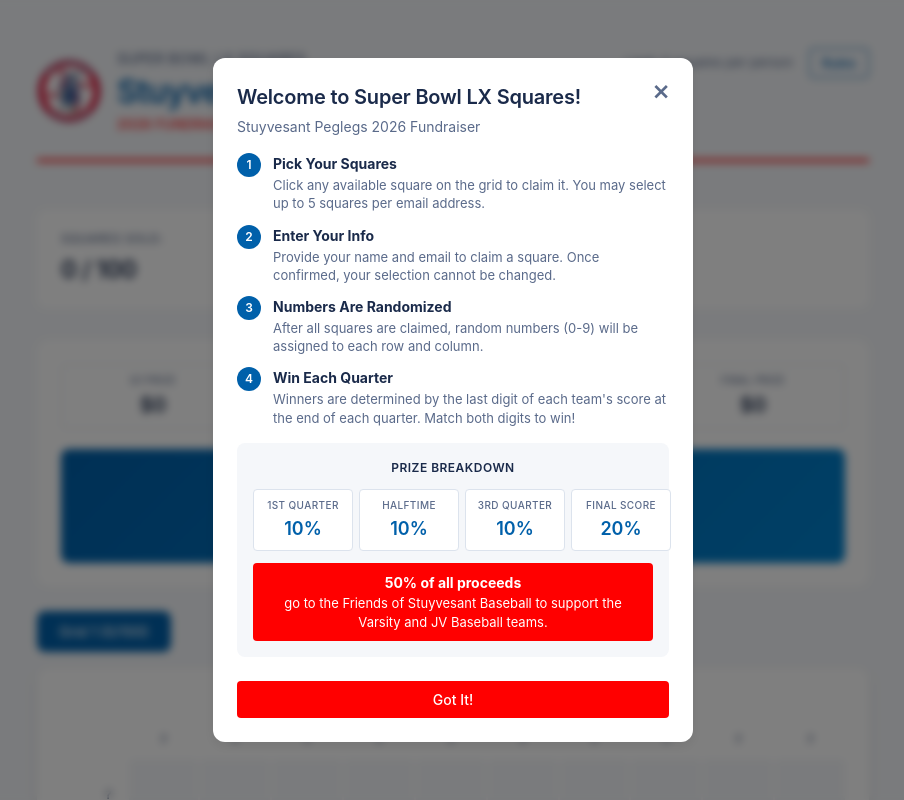
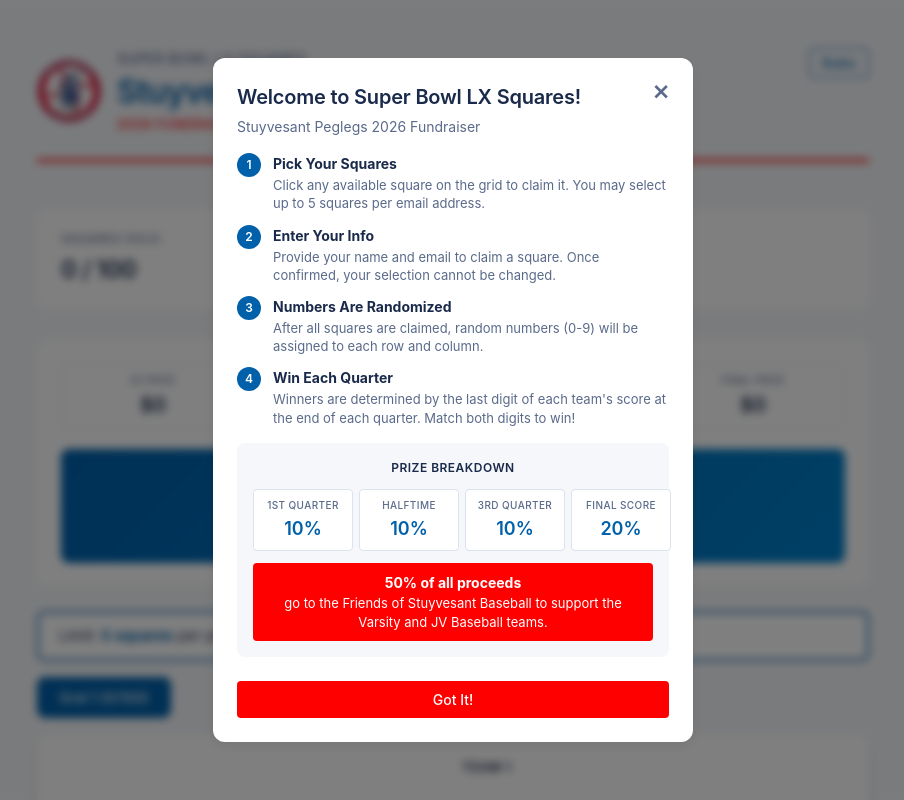
Before and after one commit to stevemarchese/superbowl-squares, a Flask app: page / in a window 1280 px wide. Shown: the whole page, without its empty margins (187-1091 px from the left). Run offline with Flask 3, Linux system fonts and the light colour scheme; data comes from the database, SQL or seed files in the repository.

Commit message:
Move squares limit near grid and make it admin-configurable

```diff
--- a/app.py
+++ b/app.py
@@ -72,6 +72,7 @@ def init_db():
             team1_name TEXT DEFAULT 'Team 1',
             team2_name TEXT DEFAULT 'Team 2',
             price_per_square REAL DEFAULT 10.00,
+            squares_limit INTEGER DEFAULT 5,
             prize_q1 REAL DEFAULT 10.0,
             prize_q2 REAL DEFAULT 10.0,
             prize_q3 REAL DEFAULT 10.0,
@@ -115,6 +116,12 @@ def init_db():
             cursor.execute(f'ALTER TABLE game_config ADD COLUMN {col} REAL DEFAULT {default}')
         except sqlite3.OperationalError:
             pass
+
+    # Migration: Add squares_limit column if not exists
+    try:
+        cursor.execute('ALTER TABLE game_config ADD COLUMN squares_limit INTEGER DEFAULT 5')
+    except sqlite3.OperationalError:
+        pass
 
     # Create default grid if none exists
     cursor.execute('SELECT COUNT(*) FROM grids')
@@ -330,7 +337,7 @@ def get_grid():
         'squares': squares,
         'config': config,
         'grid_id': grid_id,
-        'squares_limit': SQUARES_PER_EMAIL_LIMIT
+        'squares_limit': config.get('squares_limit', 5)
     })
 
 # Claim a square - no login required
@@ -364,12 +371,17 @@ def claim_square():
         conn.close()
         return jsonify({'error': 'This square is already taken'}), 400
 
+    # Get squares limit from config
+    cursor.execute('SELECT squares_limit FROM game_config WHERE id = 1')
+    limit_row = cursor.fetchone()
+    squares_limit = limit_row['squares_limit'] if limit_row and limit_row['squares_limit'] else 5
+
     # Check email's square limit (across ALL grids)
     cursor.execute('SELECT COUNT(*) FROM squares WHERE owner_email = ?', (email,))
     email_square_count = cursor.fetchone()[0]
-    if email_square_count >= SQUARES_PER_EMAIL_LIMIT:
+    if email_square_count >= squares_limit:
         conn.close()
-        return jsonify({'error': f'This email has already claimed {SQUARES_PER_EMAIL_LIMIT} squares (the maximum allowed)'}), 400
+        return jsonify({'error': f'This email has already claimed {squares_limit} squares (the maximum allowed)'}), 400
 
     # Claim the square
     cursor.execute('''
@@ -453,6 +465,8 @@ def update_config():
         cursor.execute('UPDATE game_config SET team2_name = ? WHERE id = 1', (data['team2_name'],))
     if 'price_per_square' in data:
         cursor.execute('UPDATE game_config SET price_per_square = ? WHERE id = 1', (data['price_per_square'],))
+    if 'squares_limit' in data:
+        cursor.execute('UPDATE game_config SET squares_limit = ? WHERE id = 1', (data['squares_limit'],))
 
     # Prize percentages
     for field in ['prize_q1', 'prize_q2', 'prize_q3', 'prize_q4']:
--- a/static/app.js
+++ b/static/app.js
@@ -117,6 +117,8 @@ async function loadGrid() {
         squaresLimit = data.squares_limit || 5;
 
         document.getElementById('squaresLimit').textContent = squaresLimit;
+        const limitInput = document.getElementById('squaresLimitInput');
+        if (limitInput) limitInput.value = squaresLimit;
 
         renderGrid();
         renderNumbers();
@@ -503,6 +505,33 @@ async function savePrizePercentages() {
     }
 }
 
+async function saveSquaresLimit() {
+    const input = document.getElementById('squaresLimitInput');
+    const limit = parseInt(input.value) || 5;
+
+    if (limit < 1 || limit > 100) {
+        alert('Limit must be between 1 and 100');
+        return;
+    }
+
+    try {
+        const response = await fetch('/api/config', {
+            method: 'POST',
+            headers: { 'Content-Type': 'application/json' },
+            body: JSON.stringify({ squares_limit: limit })
+        });
+        const result = await response.json();
+        if (result.error) {
+            alert(result.error);
+        } else {
+            squaresLimit = limit;
+            document.getElementById('squaresLimit').textContent = limit;
+        }
+    } catch (error) {
+        console.error('Error saving squares limit:', error);
+    }
+}
+
 async function saveTeamName(team) {
     const input = document.getElementById(`team${team}`);
     const name = input.value.trim();
--- a/static/style.css
+++ b/static/style.css
@@ -114,6 +114,50 @@ body {
 
 .squares-limit-info {
     color: var(--color-text-muted);
+}
+
+/* Squares Limit Banner */
+.squares-limit-banner {
+    background: var(--color-surface);
+    border: 2px solid var(--color-blue);
+    border-radius: var(--radius-md);
+    padding: 12px 20px;
+    margin-bottom: 16px;
+    display: flex;
+    justify-content: space-between;
+    align-items: center;
+    flex-wrap: wrap;
+    gap: 12px;
+}
+
+.limit-text {
+    font-size: 15px;
+    color: var(--color-text);
+}
+
+.limit-text strong {
+    color: var(--color-blue);
+}
+
+.limit-control {
+    display: flex;
+    align-items: center;
+    gap: 8px;
+    font-size: 13px;
+    color: var(--color-text-muted);
+}
+
+.limit-control input {
+    width: 60px;
+    padding: 4px 8px;
+    border: 1px solid var(--color-border);
+    border-radius: var(--radius-sm);
+    font-size: 14px;
+    text-align: center;
+}
+
+.limit-control.admin-only.visible {
+    display: flex !important;
 }
 
 .admin-link {
--- a/templates/index.html
+++ b/templates/index.html
@@ -20,7 +20,6 @@
                 </div>
             </div>
             <div class="header-right">
-                <span class="squares-limit-info">Limit: <span id="squaresLimit">5</span> squares per person</span>
                 <button onclick="showRulesModal()" class="rules-btn">Rules</button>
                 <button onclick="adminLogout()" class="logout-btn admin-only" id="logoutBtn" style="display:none;">Logout</button>
             </div>
@@ -76,6 +75,14 @@
                 <label for="team2">Team 2 (rows):</label>
                 <input type="text" id="team2" placeholder="Team 2">
                 <button onclick="saveTeamName(2)">Save</button>
+            </div>
+        </div>
+
+        <div class="squares-limit-banner">
+            <span class="limit-text">Limit: <strong><span id="squaresLimit">5</span> squares</strong> per person</span>
+            <div class="limit-control admin-only">
+                <label>Change limit:</label>
+                <input type="number" id="squaresLimitInput" value="5" min="1" max="100" onchange="saveSquaresLimit()">
             </div>
         </div>
 
```
